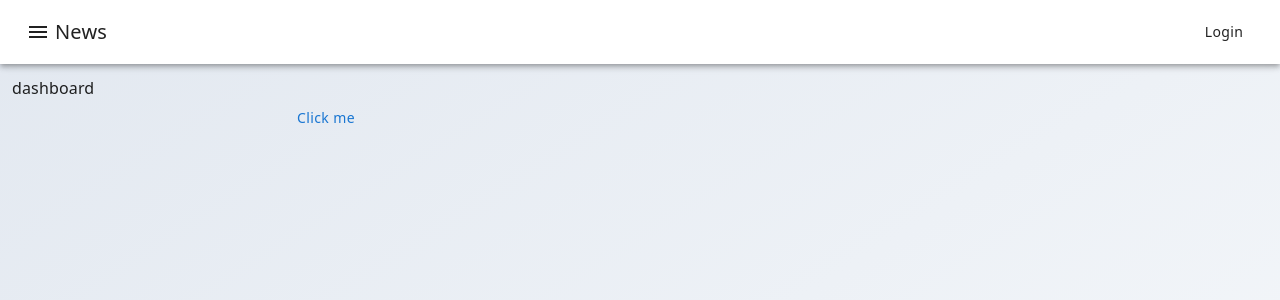
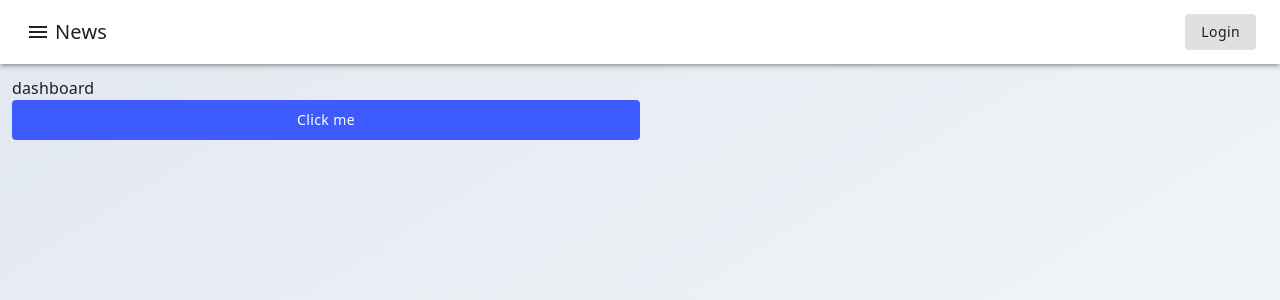
Before and after one commit to jlinaresmedalla/ShoesStore-FE, a React (Vite) app: page / in a window 1280 px wide. Shown: the top 300 px of the page. Built offline with nearby package versions, Linux system fonts and the light colour scheme.

Commit message:
feature: Set material UI base config

```diff
--- a/src/components/CustomProviders/customTheme.js
+++ b/src/components/CustomProviders/customTheme.js
@@ -1,17 +1,35 @@
 import { createTheme } from '@mui/material';
+import { grey, indigo } from '@mui/material/colors';
 
 export const theme = createTheme({
+  palette: {
+    primary: {
+      main: indigo['A400'],
+    },
+    secondary: {
+      main: grey[900],
+    },
+  },
   typography: {
     button: {
       textTransform: 'none',
     },
   },
   components: {
-    // Name of the component
-    MuiButtonBase: {
+    MuiButton: {
       defaultProps: {
-        // The props to change the default for.
-        disableRipple: true, // No more ripple, on the whole application 💣!
+        variant: 'contained',
+        disableElevation: true,
+      },
+    },
+    MuiPaper: {
+      defaultProps: {
+        elevation: 3,
+      },
+    },
+    MuiAppBar: {
+      defaultProps: {
+        elevation: 3,
       },
     },
   },
--- a/src/components/ui/StyledButton.jsx
+++ b/src/components/ui/StyledButton.jsx
@@ -1,8 +1,8 @@
 import { Button, CircularProgress } from '@mui/material';
 
-export const StyledButton = ({ children, isLoading, ...props }) => {
+export const StyledButton = ({ children, isLoading, sx, ...props }) => {
   return (
-    <Button {...props}>
+    <Button {...props} sx={{ '&.MuiButton-sizeMedium': { height: '2.5rem' }, ...sx }}>
       {isLoading ? <CircularProgress color="inherit" size={20} /> : children}
     </Button>
   );
--- /dev/null
+++ b/src/components/ui/StyledPaper.jsx
@@ -0,0 +1,5 @@
+import { Paper } from '@mui/material';
+
+export const StyledPaper = ({ children, ...props }) => {
+  return <Paper {...props}>{children}</Paper>;
+};
```
